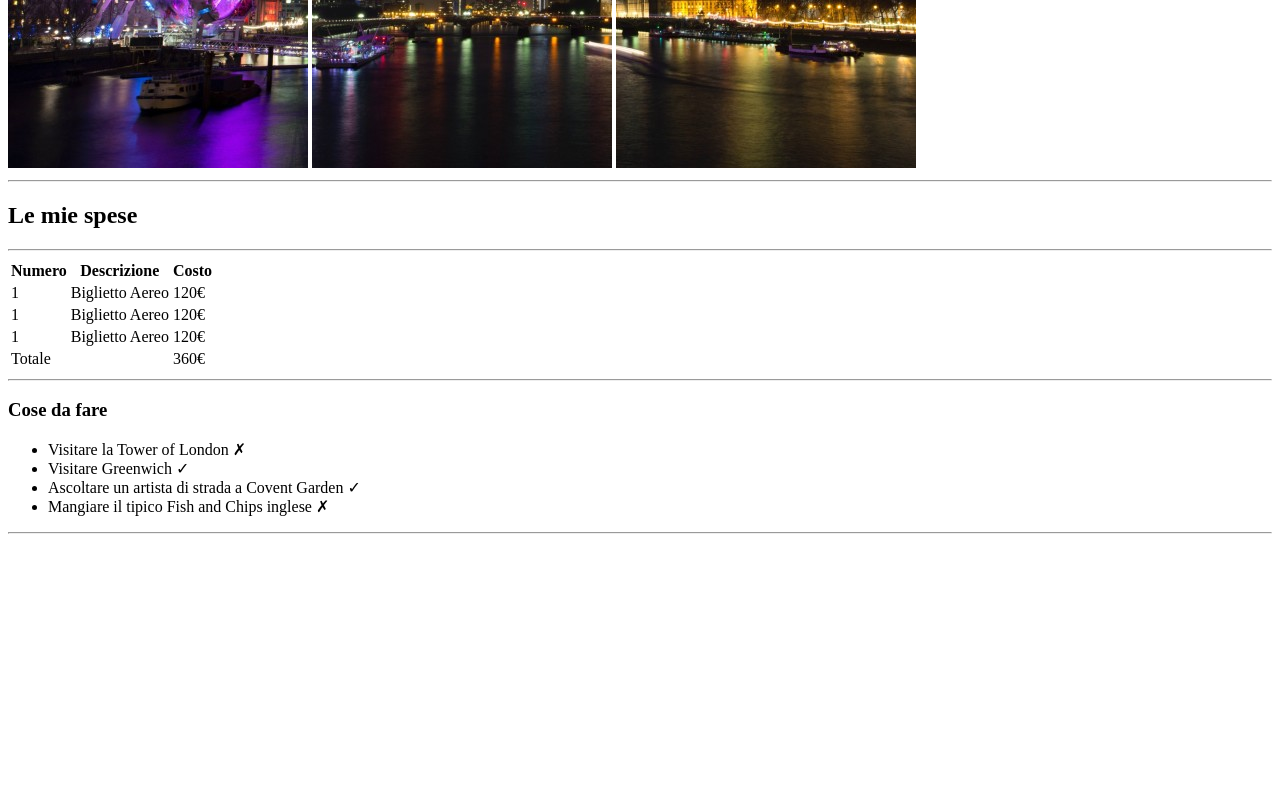
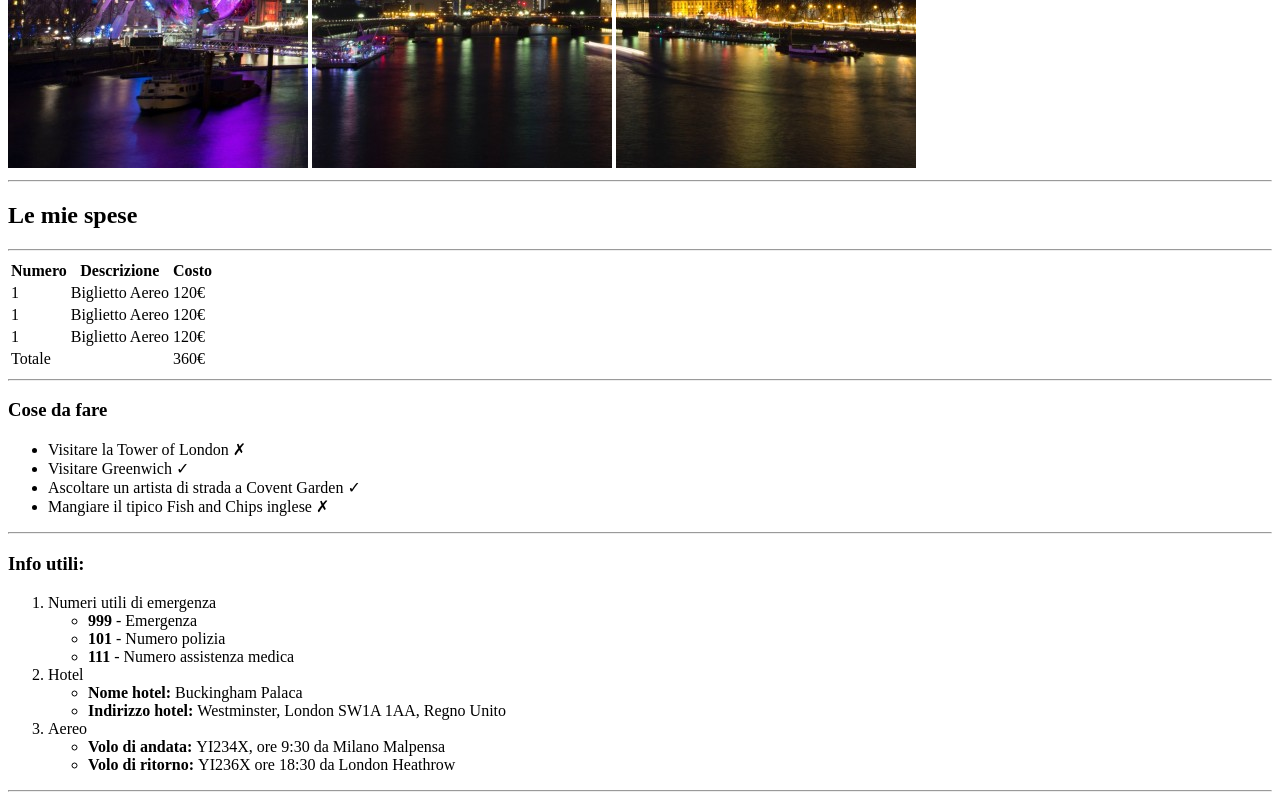
Before and after one commit to EmanueleVerita/html-london-trip, a plain HTML site: page index.html in a window 1280 px wide. Shown: the part 512-1312 px from the top of the page. Before the commit the page ends 1054 px from the top, so only its background shows below. Drawn offline with Linux system fonts and the light colour scheme.

Commit message:
Lista info utili

```diff
--- a/index.html
+++ b/index.html
@@ -127,6 +127,80 @@
 
             <hr>
 
+            <!--Lista info utili-->
+
+            <h3>
+                Info utili:
+            </h3>
+
+            <ol>
+                <li>
+                    Numeri utili di emergenza
+                    <ul>
+                        <li>
+                            <strong>
+                                999
+                            </strong>
+                            - Emergenza
+                        </li>
+
+                        <li>
+                            <strong>
+                                101
+                            </strong>
+                            - Numero polizia
+                        </li>
+
+                        <li>
+                            <strong>
+                                111
+                            </strong>
+                            - Numero assistenza medica
+                        </li>
+                    </ul>
+                </li>
+
+                <li>
+                    Hotel
+                    <ul>
+                     <li>
+                        <strong>
+                            Nome hotel:
+                        </strong>
+                        Buckingham Palaca
+                     </li>
+
+                     <li>
+                        <strong>
+                            Indirizzo hotel:
+                        </strong>
+                        Westminster, London SW1A 1AA, Regno Unito
+                     </li>
+                    </ul>
+                </li>
+
+                <li>
+                    Aereo
+                    <ul>
+                        <li>
+                            <strong>
+                                Volo di andata:
+                            </strong>
+                            YI234X, ore 9:30 da Milano Malpensa
+                        </li>
+
+                        <li>
+                            <strong>
+                                Volo di ritorno:
+                            </strong>
+                            YI236X ore 18:30 da London Heathrow
+                        </li>
+                    </ul>
+                </li>
+            </ol>
+
+            <hr>
+
 
         </main>
 
```
